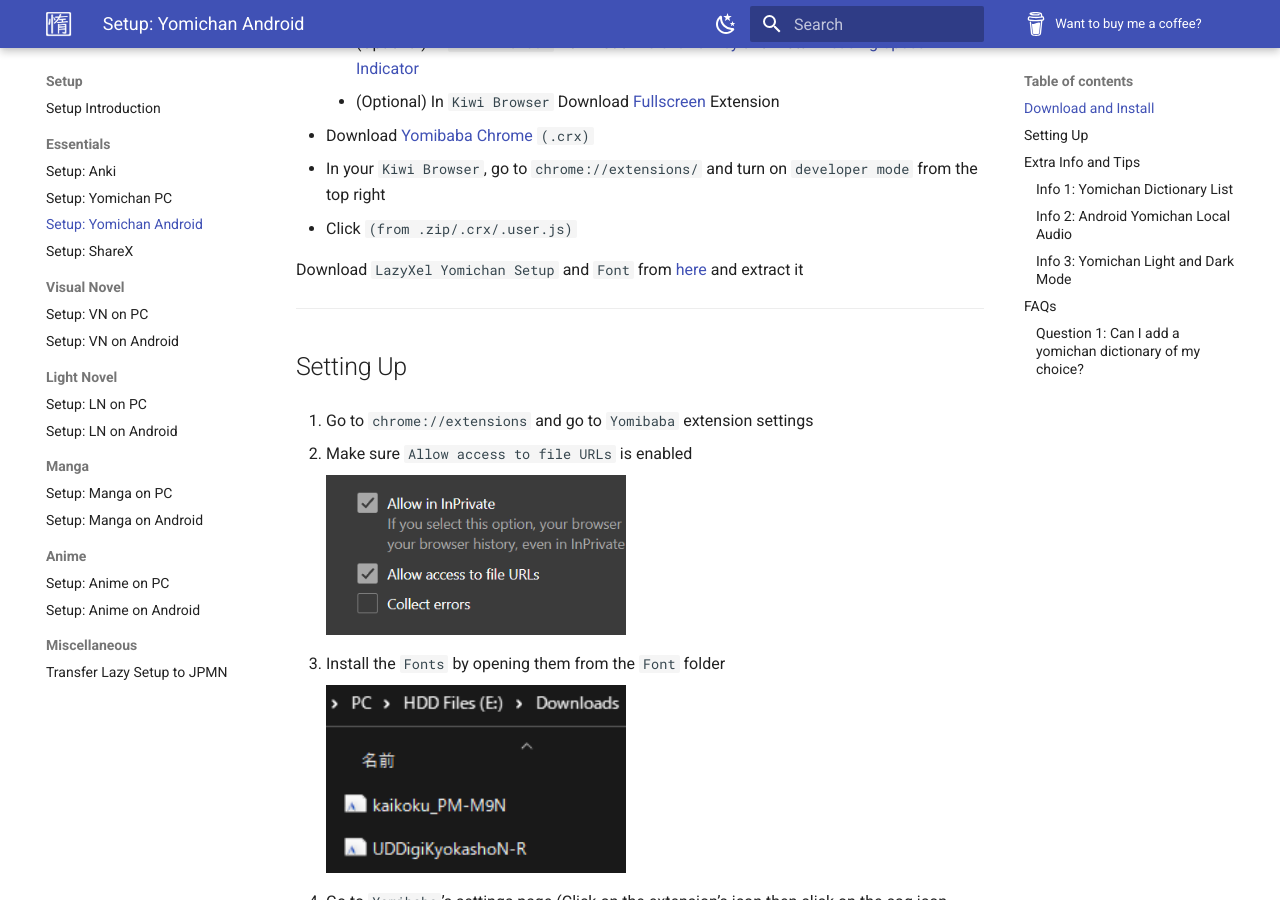
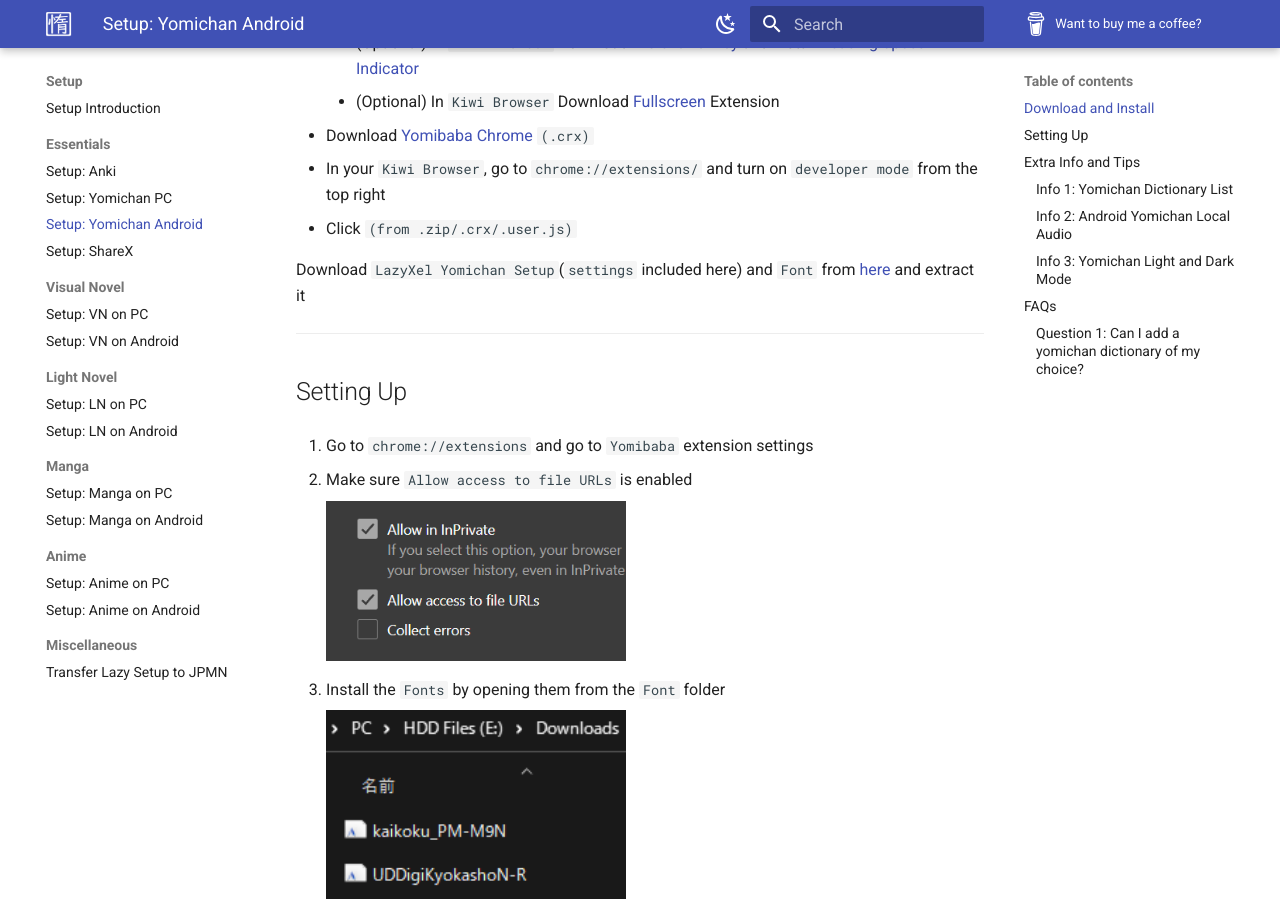
Before and after one commit to Xelieu/xelieu.github.io, an MkDocs documentation site: the page built from docs/jp-lazy-guide/setupYomichanOnAndroid.md, in a window 1280 px wide and 900 px high, scrolled down 449 px. Built offline with MkDocs 1.6.1 and Material for MkDocs 9.7.7, drawn with Linux system fonts in a browser that asks for light colours.

Commit message:
$updated info

```diff
--- a/docs/jp-lazy-guide/setupYomichanOnAndroid.md
+++ b/docs/jp-lazy-guide/setupYomichanOnAndroid.md
@@ -16,7 +16,7 @@
 - In your `Kiwi Browser`, go to `chrome://extensions/` and turn on `developer mode` from the top right
 - Click `(from .zip/.crx/.user.js)`
 
-Download `LazyXel Yomichan Setup` and `Font` from [here](https://drive.google.com/drive/folders/1s_PdQ9HWvpDFXkh_AGGzVgqrFBGhUsbI?usp=sharing) and extract it
+Download `LazyXel Yomichan Setup`(`settings` included here) and `Font` from [here](https://drive.google.com/drive/folders/1s_PdQ9HWvpDFXkh_AGGzVgqrFBGhUsbI?usp=sharing) and extract it
 
 ---
 
```
Also changed, not shown: docs/jp-lazy-guide/setupYomichanOnPC.md (+1 -1 lines).
